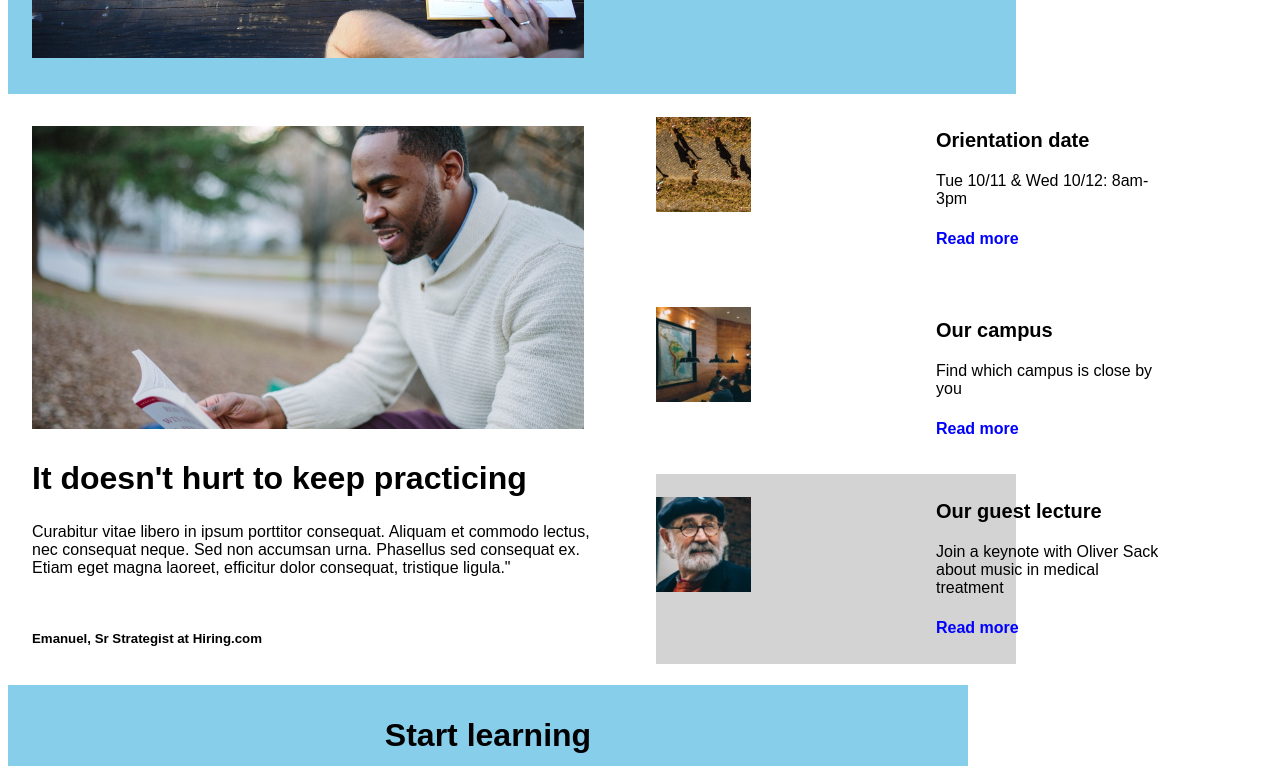
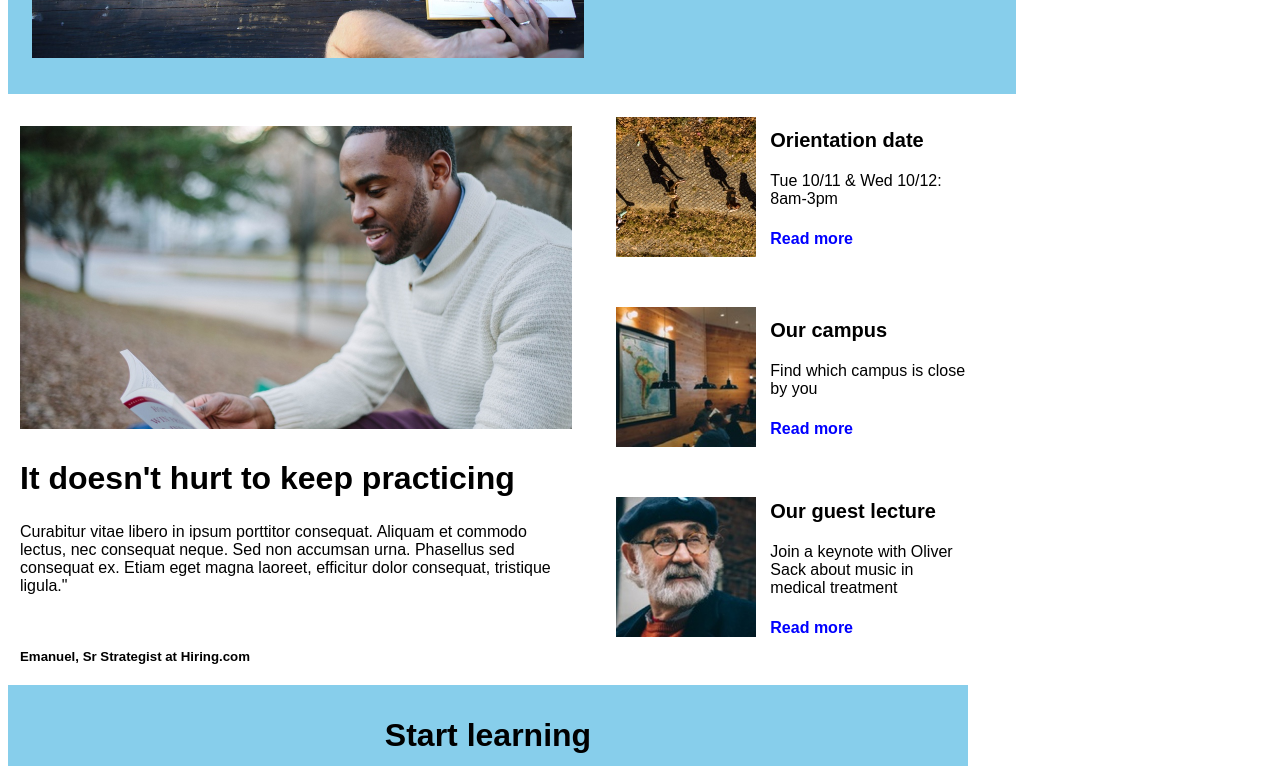
Before and after one commit to Lareilpet/colmar, a plain HTML site: page index.html in a window 1280 px wide. Shown: the part 454-1220 px from the top of the page. Drawn offline with Linux system fonts and the light colour scheme.

Commit message:
Fixed practice section images but lost gray background.

```diff
--- a/index.html
+++ b/index.html
@@ -71,7 +71,7 @@
               <h4>Read more</h4>
             </div>
           </div>
-          <!-- <div class="guest"> -->
+          <div class="guest">
             <div class="information">
               <div class="desktop">
                 <img src="./resources/images-videos/images/information-guest-lecture.jpg"/>
@@ -85,7 +85,7 @@
                 <h4>Read more</h4>
               </div>
             </div>
-          <!-- </div> -->
+          </div>
         </div>
       </div>
       <div class="start-learning">
--- a/resources/css/style.css
+++ b/resources/css/style.css
@@ -158,9 +158,9 @@ body {
 }
 
 .practice {
-  padding: 32px 24px;
+  padding: 32px 12px;
   text-align: left;
-  width: 600px;
+  width: 580px;
 }
 
 .practice img {
@@ -182,20 +182,21 @@ body {
 }
 
 .info {
-  width: 360px;
+  width: 368px;
   height: 570px;
 }
 
 .information {
-  display: flex;
-  flex-direction: column;
-  flex-wrap: wrap;
+  display: inline-flex;
+  flex-wrap: nowrap;
   height: 190px;
+  width: 360px;
   justify-content: space-around;
+  align-items: center;
 }
 
-.information img {
-  width: 35%;
+.information .desktop img {
+  height: 140px;
 }
 
 .information .mobile-image img {
@@ -203,8 +204,8 @@ body {
 }
 
 .information .hours {
-  width: 65%;
-  padding-left: 8px;
+  width: 55%;
+  text-align: left;
 }
 
 .hours h3 {
```
